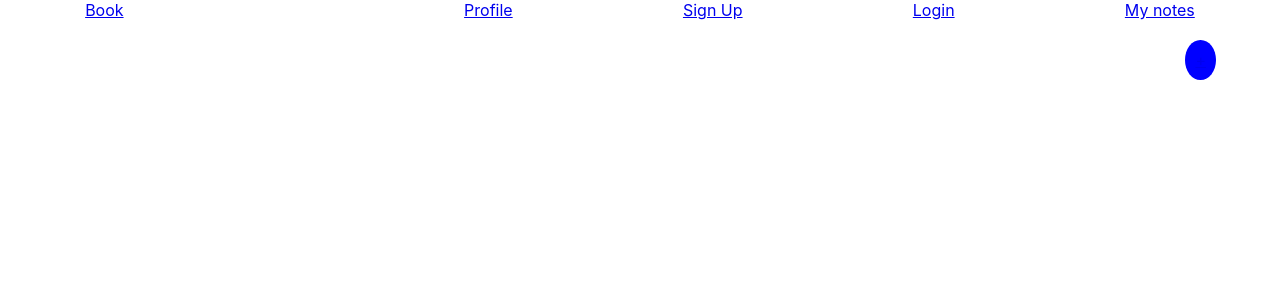
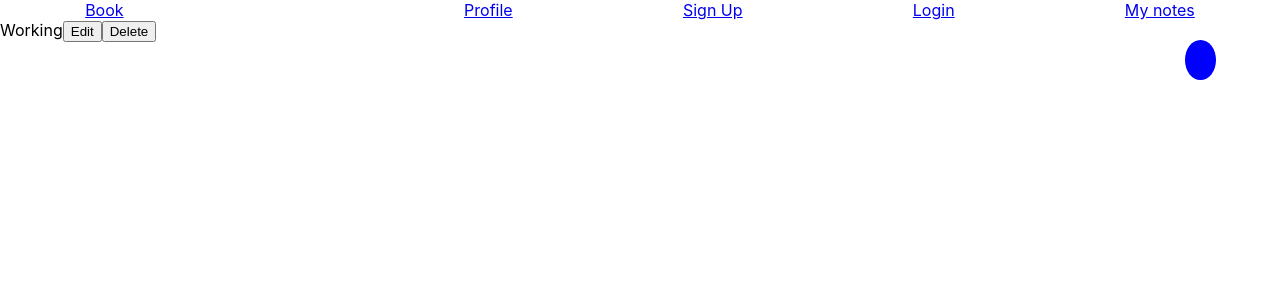
Before and after one commit to joeelo/Book-ends, a React (Create React App) app in the folder bookends-frontend/: page /notes/1/view in a window 1280 px wide. Shown: the top 300 px of the page. Built offline with nearby package versions, Linux system fonts and the light colour scheme; no server answers.

Commit message:
can view note, and then edit from note rather than pressing edit button from specific note instance

```diff
--- a/bookends-frontend/src/App.js
+++ b/bookends-frontend/src/App.js
@@ -12,6 +12,7 @@ import NoteButton from "./notes/NoteButton";
 import NoteForm from "./notes/NoteForm";
 import UserNotes from "./notes/UserNotes";
 import NoteEditForm from './notes/NoteEditForm';
+import NoteView from "./notes/NoteView";
 
 
 class App extends Component {
@@ -69,6 +70,7 @@ class App extends Component {
           <Route exact path="/login" render={() => <LoginForm loginUser={this.loginUser}/>}/>
           <Route exact path="/note" render={(props) => <NoteForm user={this.state.user}/>}/>
           <Route exact path="/notes/:username" component={UserNotes}/>
+          <Route exact path="/notes/:id/view" component={NoteView}/>
           <Route exact path="/notes/:id/edit" component={NoteEditForm}/>
         </Switch>
       </Fragment>
--- a/bookends-frontend/src/notes/NoteInstance.js
+++ b/bookends-frontend/src/notes/NoteInstance.js
@@ -4,18 +4,16 @@ import { Link } from "react-router-dom";
 class NoteInstance extends Component {
     render() {
         const { note } = this.props;
-        console.log(note);
         return (
             <div>
                 <h2> {note.title} </h2>
                 <p> {note.content} </p>
                 <Link to={{
-                    pathname: `/notes/${note._id}/edit`,
+                    pathname: `/notes/${note._id}/view`,
                     state: {noteTitle: note.title, noteContent: note.content}
                 }}>
-                    <button> edit </button>
+                    <button> view </button>
                 </Link>
-                <button> delete </button>
             </div>
         )
     }
--- /dev/null
+++ b/bookends-frontend/src/notes/NoteView.js
@@ -0,0 +1,48 @@
+import React, { Component } from 'react'
+import { Link } from "react-router-dom";
+
+class NoteView extends Component {
+
+    state = {
+        note: {}
+    }
+
+    componentDidMount(){
+        this.fetchNote();
+    }
+
+    fetchNote = async () => {
+        try {
+            const id = this.props.match.params.id;
+            const url = `http://localhost:3000/notes/${id}/view`;
+            const response = await fetch(url);
+            const json = await response.json();
+            this.setState({
+                note: json
+            })
+        } catch (error) {
+            console.log(error);
+        }
+    }
+
+    render() {
+        const { note } = this.state
+        console.log(note);
+
+        return (
+            <div>
+                Working
+                <Link to={{
+                    pathname: `/notes/${note._id}/edit`,
+                    state: {noteTitle: note.title, noteContent: note.content}
+                }}>
+
+                <button>Edit</button>
+                </Link>
+                <button>Delete</button>
+            </div>
+        )
+    }
+}
+
+export default NoteView
```
Also changed, not shown: 1 other file (tests, documents, lock files or other folders).
